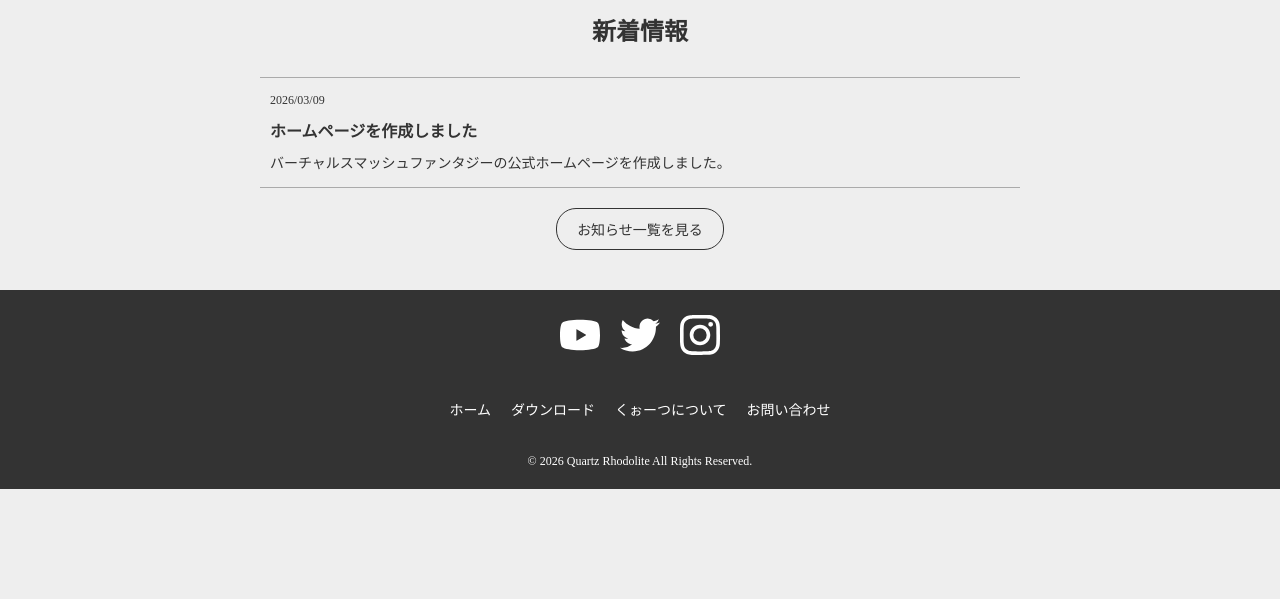
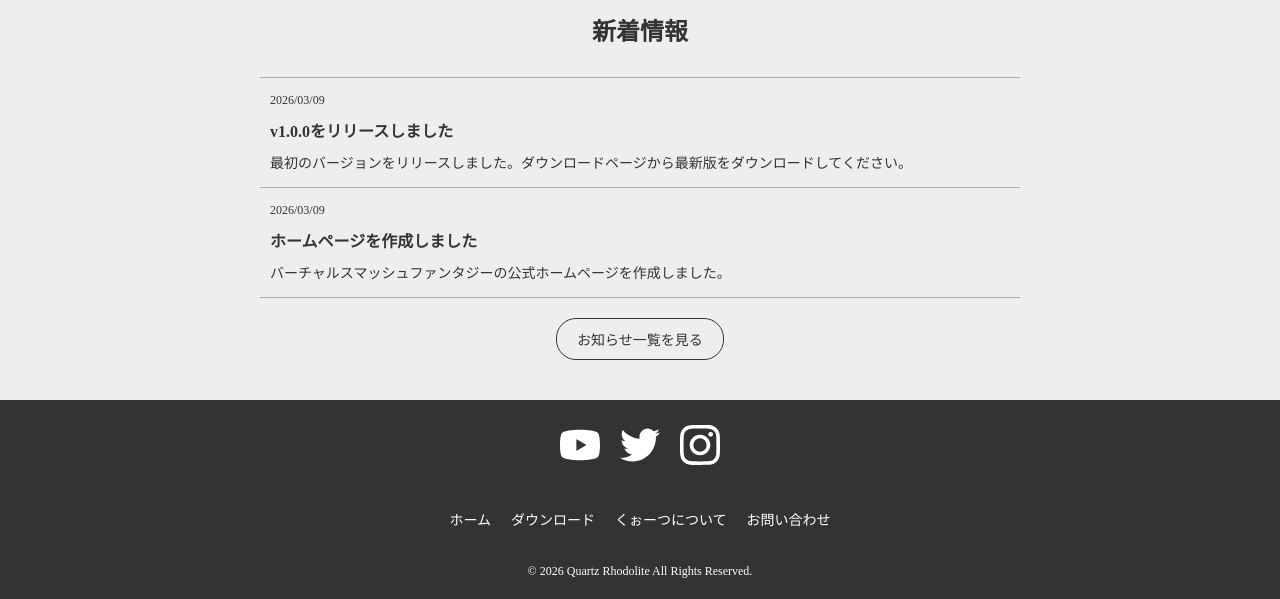
Before and after one commit to quartz-cha/virtual-smash-fantasy-release, a website built with webpack: page docs/index.html in a window 1280 px wide. Shown: the part 855-1454 px from the top of the page. Before the commit the page ends 1344 px from the top, so only its background shows below. Built offline with nearby package versions, Linux system fonts and the light colour scheme.

Commit message:
お知らせデータを修正

```diff
--- a/docs/index.html
+++ b/docs/index.html
@@ -62,6 +62,14 @@
       <h2>新着情報</h2>
       <div>
         <ul>
+
+          <li>
+            <a href="./news/eryftvgedfwiuofh">
+              <p>2026/03/09</p>
+              <dt>v1.0.0をリリースしました</dt>
+              <dd>最初のバージョンをリリースしました。ダウンロードページから最新版をダウンロードしてください。</dd>
+            </a>
+          </li>
 
           <li>
             <a href="./news/abdhiudbcakiici">
--- a/static/data/news/eryftvgedfwiuofh.ts
+++ b/static/data/news/eryftvgedfwiuofh.ts
@@ -2,7 +2,7 @@ import { News } from "../../../src/types";
 
 export const eryftvgedfwiuofh: News = {
   "id": "eryftvgedfwiuofh",
-  "date": "2026/03/19",
+  "date": "2026/03/09",
   "title": "v1.0.0をリリースしました",
   "abstruct": "最初のバージョンをリリースしました。ダウンロードページから最新版をダウンロードしてください。",
   "detail": "最初のバージョンをリリースしました。ダウンロードページから最新版をダウンロードしてください。<br><br><a href=\"/download\">ダウンロードページ</a><br><a href=\"/versions\">更新内容</a>",
--- a/static/data/news/index.ts
+++ b/static/data/news/index.ts
@@ -3,5 +3,6 @@ import { abdhiudbcakiici } from "./abdhiudbcakiici";
 import { eryftvgedfwiuofh } from "./eryftvgedfwiuofh";
 
 export const index: News[] = [
+  eryftvgedfwiuofh,
   abdhiudbcakiici
 ];
```
Also changed, not shown: docs/news.html (+8 -0 lines), docs/news/eryftvgedfwiuofh.html (+1 -1 lines).
